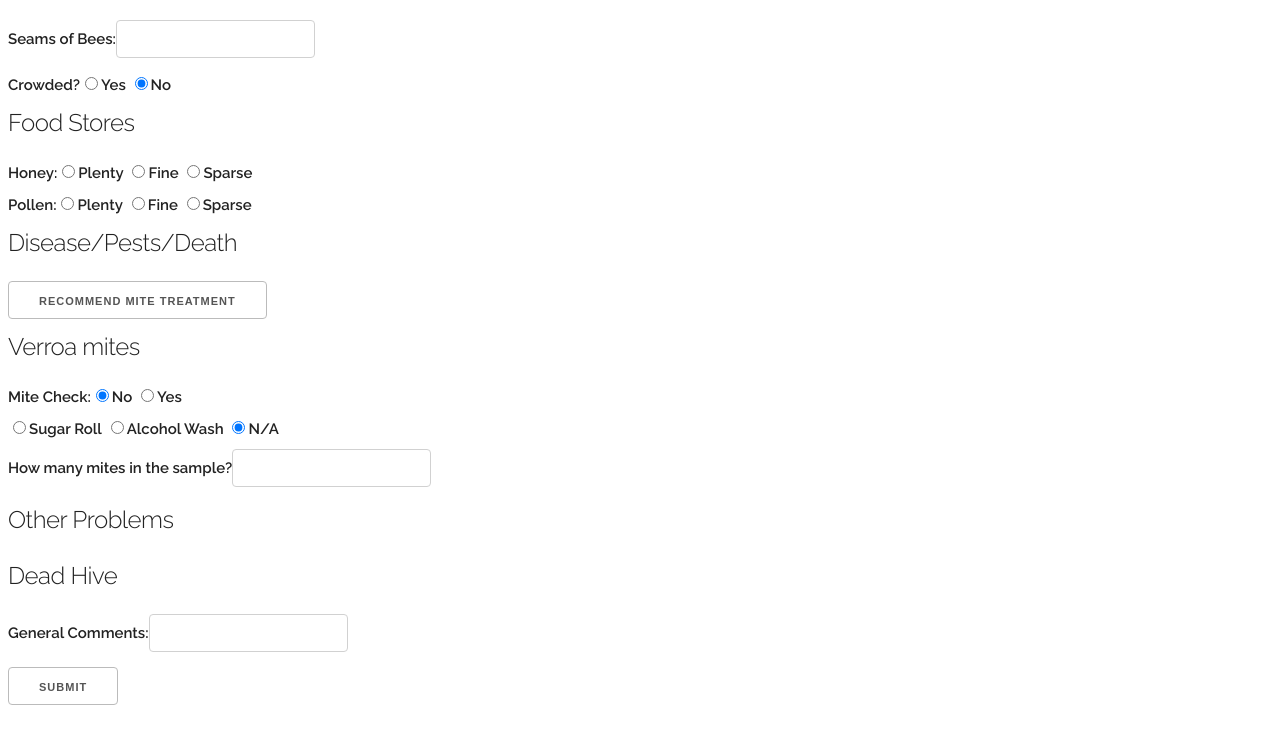
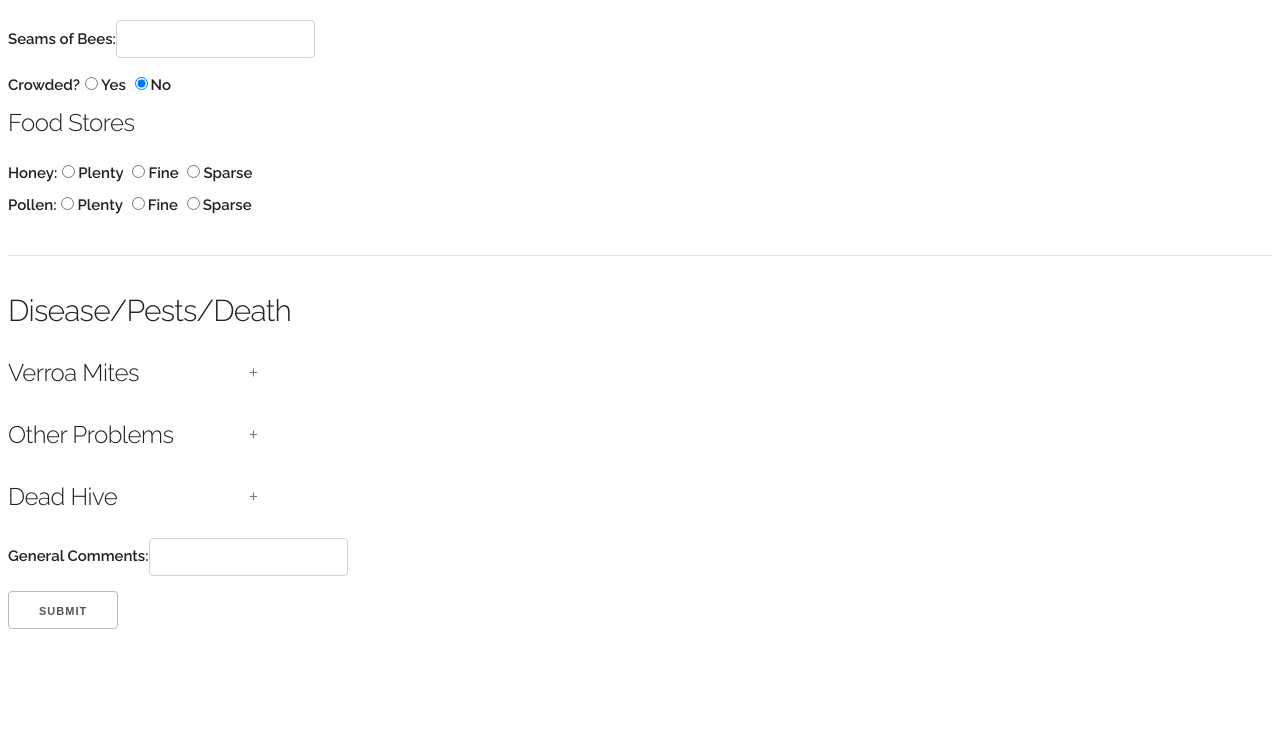
Before and after one commit to DivergentMind/Beeple, a PHP site: page /beeple.php in a window 1280 px wide. Shown: the part 961-1701 px from the top of the page. After the commit the page ends 1590 px from the top, so only its background shows below. Run offline with PHP 8.4, Linux system fonts and the light colour scheme.

Commit message:
created accordianing categories

```diff
--- a/beeple.php
+++ b/beeple.php
@@ -106,20 +106,21 @@ if ( ! empty( $_POST ) ) {//print_r($_POST);
                     <label><input type="radio, hidden" name="PollenStores" value="NA" checked hidden></label>
                 </div>
 
-
-                <h5>Disease/Pests/Death</h5>
-                <div>
-                    <button type="button" id="MiteTreatBtn">Recommend Mite Treatment</button>
-                </div>
-                <div>
-                    <h5>Verroa mites</h5>
-                    <label>Mite Check:<input type="radio" name="MiteCheck" value="No" checked>No</label>
-                    <label><input type="radio" name="MiteCheck" value="Yes">Yes</label><br>
-                    <label><input type="radio" name="SamplingMethod" value="Sugar" checked>Sugar Roll</label>
-                    <label><input type="radio" name="SamplingMethod" value="Alcohol">Alcohol Wash</label>
-                    <label><input type="radio" name="SamplingMethod" value="NA" checked>N/A<br></label>
-                    <label>How many mites in the sample?<input type="number" name="MiteCount" min="0" value="null"></label><br>
-                   <!-- <button type="button" id="MiteTreatBtn">Recommend Mite Treatment</button> -->
+                <hr />
+                <h4>Disease/Pests/Death</h4>
+                <div class="hideToggle">
+                    <h5 class="accordion">Verroa Mites</h5>
+                      <div class="hidden">
+                        <label>Mite Check:<input type="radio" name="MiteCheck" value="No" checked>No</label>
+                        <label><input type="radio" name="MiteCheck" value="Yes">Yes</label><br>
+                        <label><input type="radio" name="SamplingMethod" value="Sugar" checked>Sugar Roll</label>
+                        <label><input type="radio" name="SamplingMethod" value="Alcohol">Alcohol Wash</label>
+                        <label><input type="radio" name="SamplingMethod" value="NA" checked>N/A<br></label>
+                        <label>How many mites in the sample?<input type="number" name="MiteCount" min="0" value="null"></label>
+                        <div>
+                            <button type="button" id="MiteTreatBtn">Recommend Mite Treatment</button>
+                        </div>
+                    </div>
                 </div>
 
                 <div id="MiteModal" class="modal">
@@ -141,7 +142,7 @@ if ( ! empty( $_POST ) ) {//print_r($_POST);
                 </div>
 
                 <div class="hideToggle">
-                    <h5 class="hide">Other Problems</h5>
+                    <h5 class="accordion">Other Problems</h5>
                     <div class="hidden">
                         <label><input type="checkbox" name="OtherProbs[ChalkBrood]" value="1">Chalk Brood</label>
                         <label><input type="checkbox" name="OtherProbs[Nos]" value="1">Nosema</label>
@@ -157,7 +158,7 @@ if ( ! empty( $_POST ) ) {//print_r($_POST);
                 </div>
 
                 <div class="hideToggle">
-                    <h5>Dead Hive</h5><!-- this is a good spot for a colapsable form -->
+                    <h5 class="accordion">Dead Hive</h5><!-- this is a good spot for a colapsable form -->
                     <div class="hidden">
                         <label><input type="radio" name="Dead" value="No" checked>No</label>
                         <label><input type="radio" name="Dead" value="Yes">Yes</label><br>
@@ -173,4 +174,21 @@ if ( ! empty( $_POST ) ) {//print_r($_POST);
             </div>
         </div>
 <script type='text/javascript' src='js/modal.js'></script>
+<script>
+var acc = document.getElementsByClassName("accordion");
+var i;
+
+for (i = 0; i < acc.length; i++) {
+  acc[i].addEventListener("click", function() {
+    this.classList.toggle("active");
+    var hidden = this.nextElementSibling;
+    if (hidden.style.maxHeight){
+      hidden.style.maxHeight = null;
+    } else {
+      hidden.style.maxHeight = hidden.scrollHeight + "px";
+    }
+  });
+}
+</script>
+
 </body>
--- a/style.css
+++ b/style.css
@@ -398,9 +398,44 @@ hr {
 
 /* Modal/Hidden divs
 –––––––––––––––––––––––––––––––––––––––––––––––––– */
+
+.accordion {
+    cursor: pointer;
+    transition: 0.4s;
+    width: 250px;
+    padding: 3px 18px 3px 0px;
+}
+
+.active, .accordion:hover {
+    background-color: #eee;
+}
+
+.accordion:after {
+    content: '\002B';
+    color: #777;
+    margin-left: 5px;
+    float: right;
+}
+
+.active:after {
+    content: "\2212";
+}
+
 .hidden {
-    display: none;
+    padding: 0 18px;
+    background-color: white;
+    max-height: 0;
+    overflow: hidden;
+    transition: max-height 0.2s ease-out;
 }
+
+
+
+
+
+
+
+
 .modal {
     display: none;
     position: fixed; /
```
